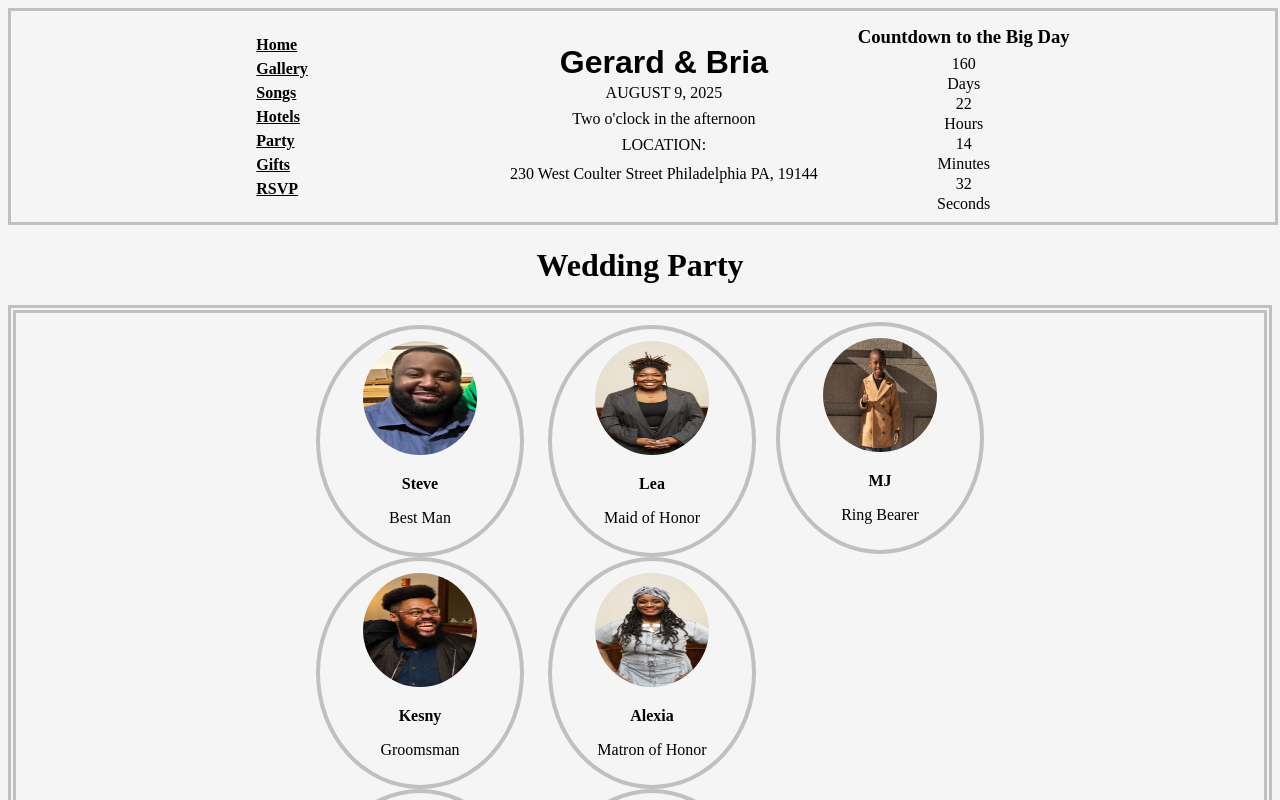
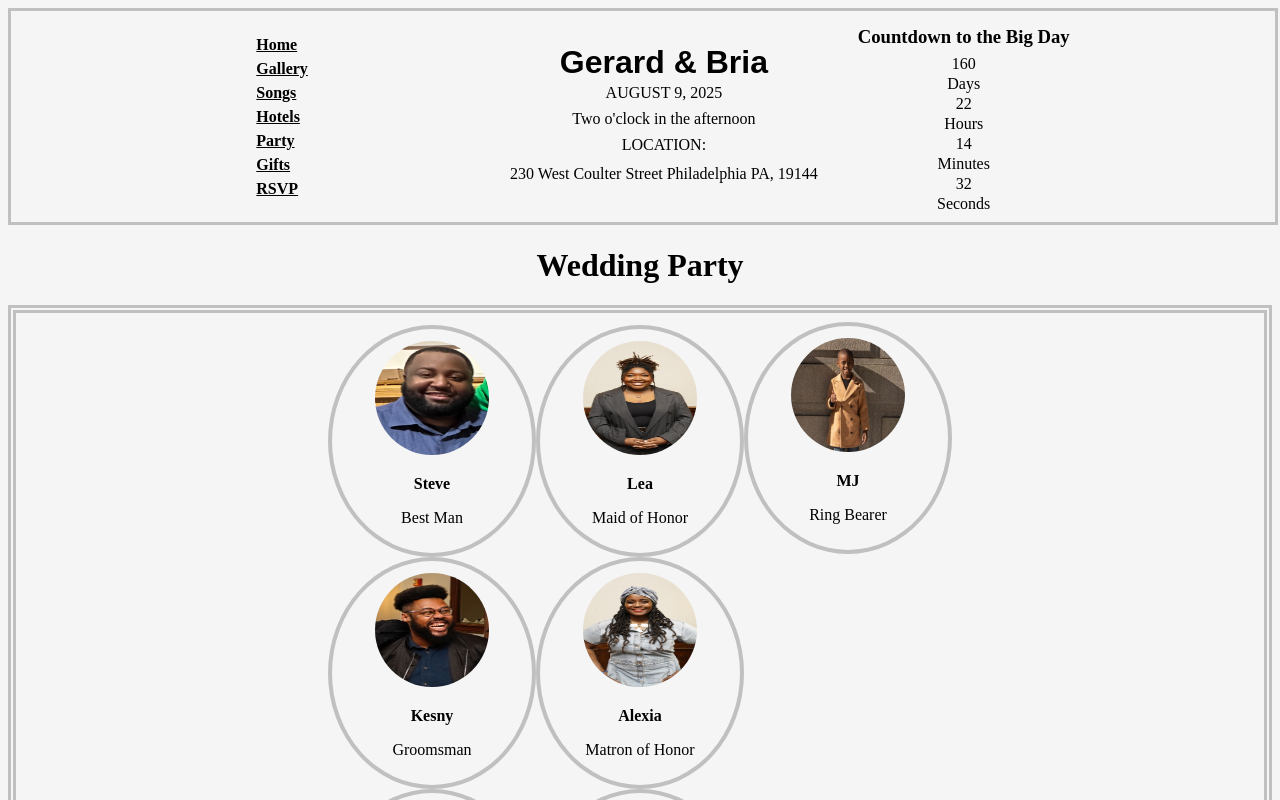
Before and after one commit to Birdseyedevelopment/Wearethelovebirds, a Next.js app: page /party in a window 1280 px wide. Shown: the top 800 px of the page. Built offline with nearby package versions, Linux system fonts and the light colour scheme; a web font is replaced by a local one.

Commit message:
Update page.module.css

```diff
--- a/src/app/party/page.module.css
+++ b/src/app/party/page.module.css
@@ -11,9 +11,9 @@
 }
 .photoframeMj{
     top:-583px;
-    left:20px;
 
 }
+
 .photo{
     border-radius: 50%;
 
@@ -22,13 +22,9 @@
     text-align: center;
     position: relative;
 
+
 }
-.guys{
-    padding-right:  12px;
-}
-.girls{
-    padding-left: 12px;
-}
+
 .guysandgirls{
     display: flex;
     border:double 8px silver;
@@ -44,22 +40,11 @@
         display:block;
         position:relative;
         justify-content: center; /* Centers horizontally */
+        justify-items: center;
+    }
 
-    }
-   .guys{
-
-    position:relative;
-    justify-items: center;
-    padding-left: 24px;
-   }
-   .girls{
-
-    position:relative;
-    justify-items: center;
-    padding-right: 32px;
-    }
     .photoframeMj{
         position:relative;
-        left:100px
+        top:0px;
     }
 }
```
